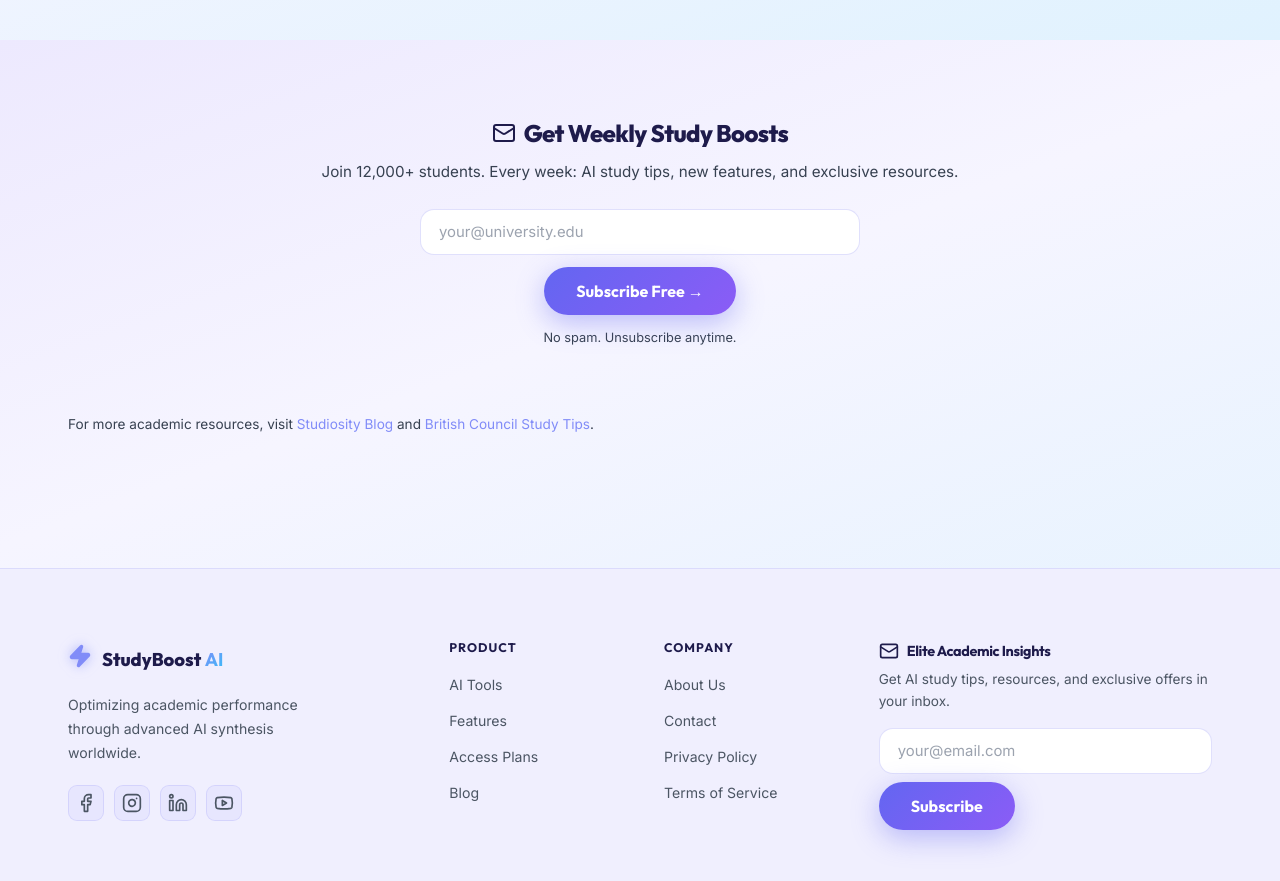
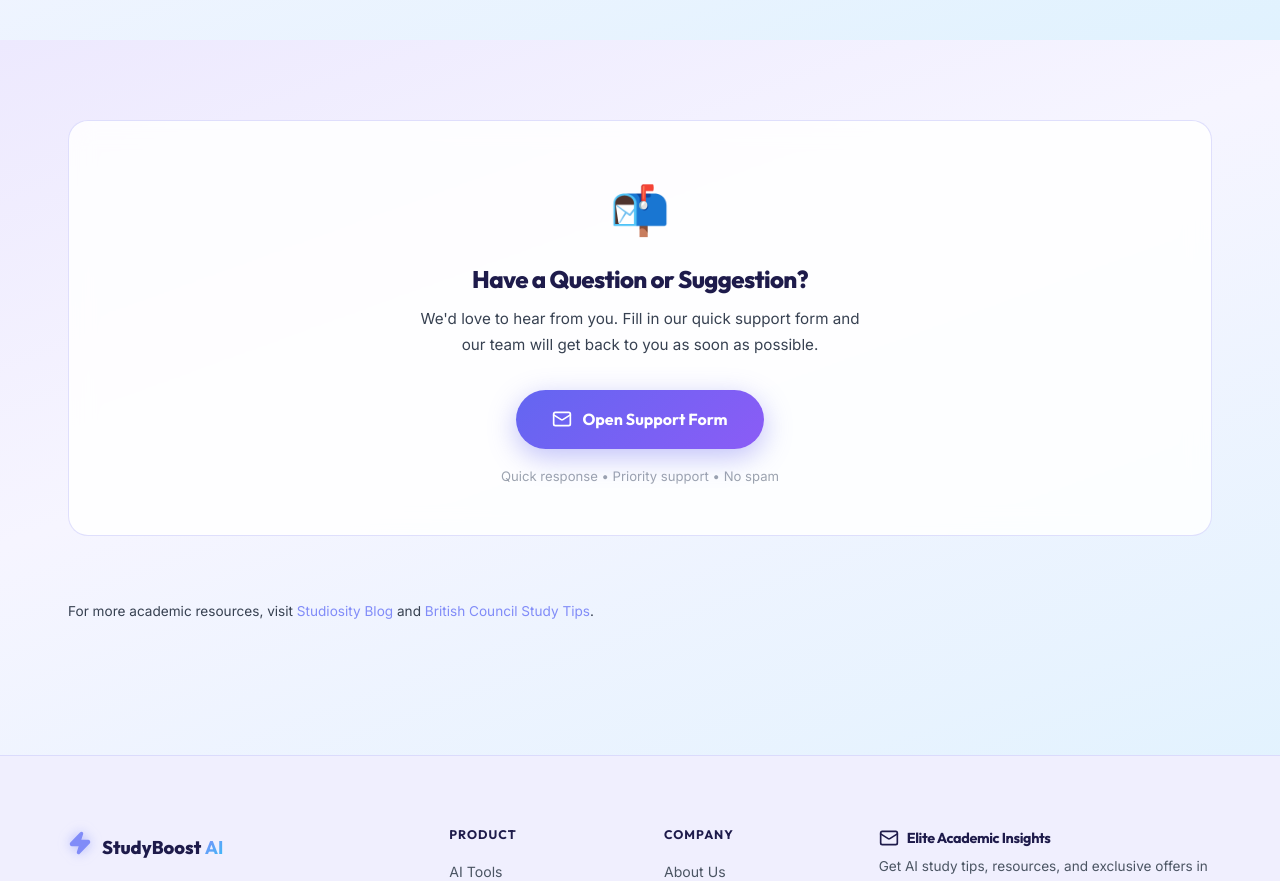
Before and after one commit to GavishkaPasindu/studyboost, a Next.js app: page /blog in a window 1280 px wide. Shown: the part 1560-2441 px from the top of the page. Built offline with nearby package versions, Linux system fonts and the light colour scheme.

Commit message:
feat(blog): replace newsletter box with Google Form support button

```diff
--- a/src/app/blog/page.tsx
+++ b/src/app/blog/page.tsx
@@ -171,26 +171,29 @@ export default function BlogPage() {
                 </div>
             </section>
 
-            {/* Subscribe CTA */}
+            {/* Google Form CTA */}
             <section className={`section-sm ${styles.subscribeSection}`}>
                 <div className="container">
-                    <div className={`highlight-box ${styles.subscribeBox}`}>
-                        <div className="text-center">
-                            <h2 className={styles.subscribeTitle} style={{ display: 'flex', alignItems: 'center', justifyContent: 'center', gap: '8px' }}><Mail size={24} /> Get Weekly Study Boosts</h2>
-                            <p className={styles.subscribeSub}>
-                                Join 12,000+ students. Every week: AI study tips, new features, and exclusive resources.
-                            </p>
-                            <div className={styles.subscribeForm}>
-                                <input
-                                    type="email"
-                                    placeholder="your@university.edu"
-                                    className="input-field"
-                                    aria-label="Email for blog newsletter"
-                                />
-                                <button className="btn-primary">Subscribe Free →</button>
-                            </div>
-                            <p className={styles.spamNote}>No spam. Unsubscribe anytime.</p>
-                        </div>
+                    <div className={`${styles.subscribeBox}`} style={{ textAlign: 'center', padding: '48px 32px', background: 'var(--card)', border: '1px solid var(--border)', borderRadius: '20px', backdropFilter: 'blur(12px)' }}>
+                        <div style={{ fontSize: '3rem', marginBottom: '16px' }}>📬</div>
+                        <h2 className={styles.subscribeTitle} style={{ marginBottom: '12px' }}>
+                            Have a Question or Suggestion?
+                        </h2>
+                        <p className={styles.subscribeSub} style={{ marginBottom: '32px', maxWidth: '460px', margin: '0 auto 32px' }}>
+                            We&apos;d love to hear from you. Fill in our quick support form and our team will get back to you as soon as possible.
+                        </p>
+                        <a
+                            href="https://forms.gle/iRyNiwRdFracCCg89"
+                            target="_blank"
+                            rel="noopener noreferrer"
+                            className="btn-primary"
+                            style={{ display: 'inline-flex', alignItems: 'center', gap: '10px', fontSize: '1rem', padding: '16px 36px' }}
+                        >
+                            <Mail size={20} /> Open Support Form
+                        </a>
+                        <p style={{ marginTop: '16px', fontSize: '0.82rem', color: 'var(--text-3)' }}>
+                            Quick response • Priority support • No spam
+                        </p>
                     </div>
                 </div>
             </section>
```
